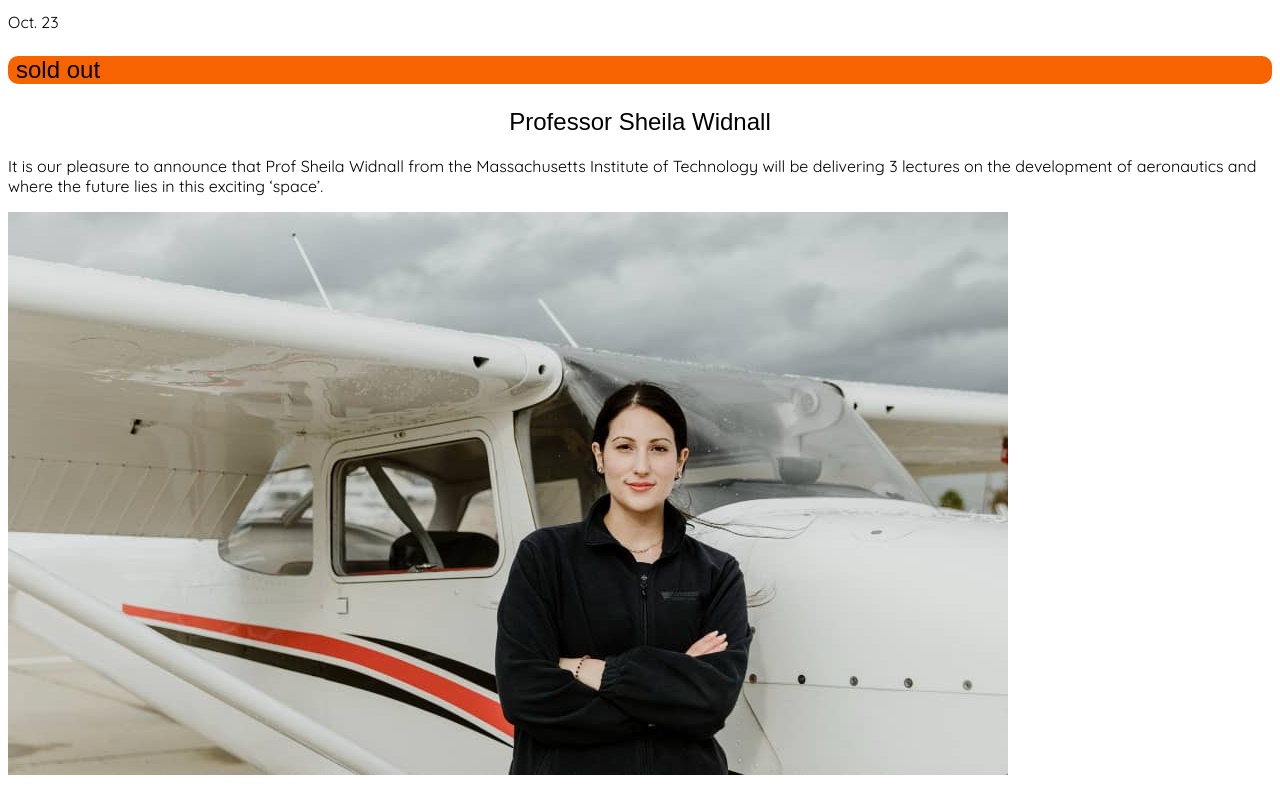
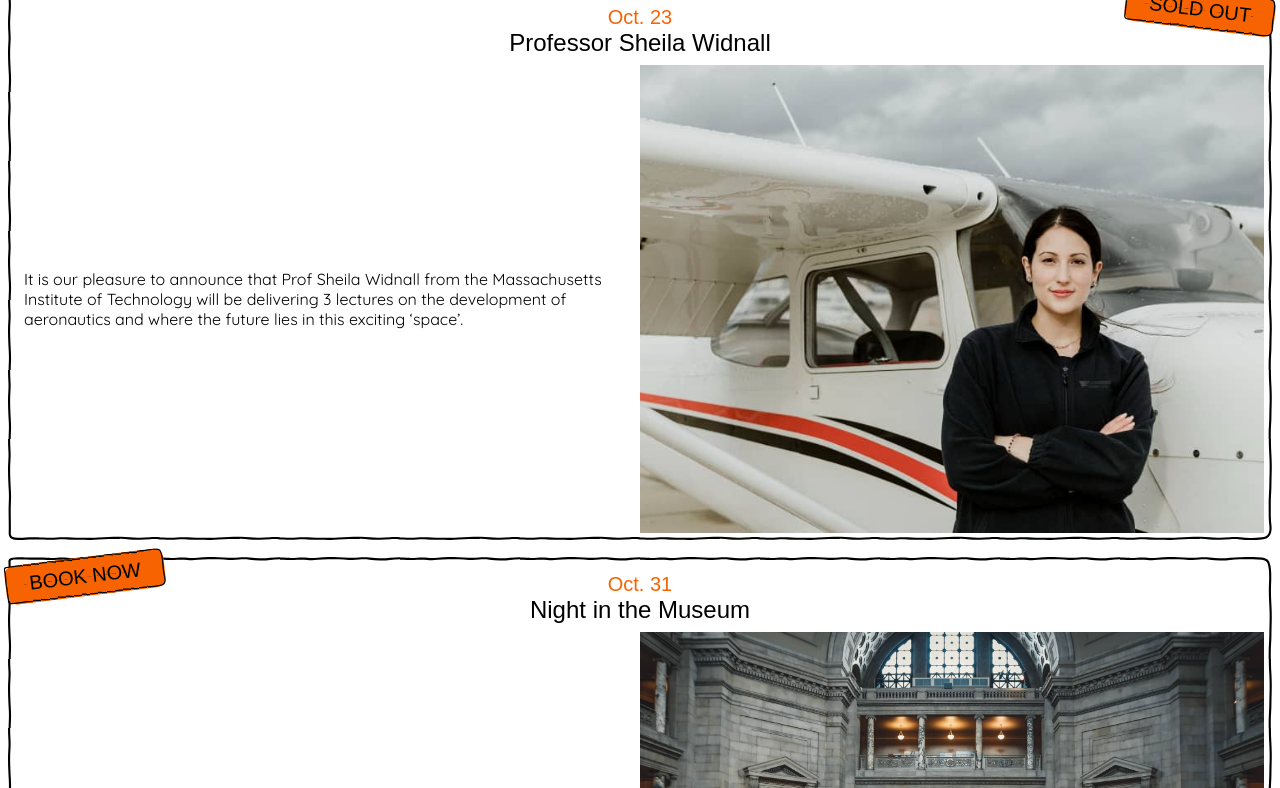
Before and after one commit to emelinesen/semester-project-1, a plain HTML site: page events.html in a window 1280 px wide. Shown: the part 203-991 px from the top of the page. Drawn offline with Linux system fonts and the light colour scheme; a web font is replaced by a local one.

Commit message:
Finished events page

```diff
--- a/events.html
+++ b/events.html
@@ -36,11 +36,11 @@
     <main class="page-content">
       <h1>Special Events</h1>
       <div class="event-list">
-        <article class="event">
+        <article class="event scribble-box">
           <p class="event-date">Oct. 23</p>
-          <p class="btn btn-orange event-status">sold out</p>
+          <p class="btn btn-orange event-status status-disabled scribble-box">sold out</p>
           <h2>Professor Sheila Widnall</h2>
-          <p>
+          <p class="event-text">
             It is our pleasure to announce that Prof Sheila Widnall from the
             Massachusetts Institute of Technology will be delivering 3 lectures
             on the development of aeronautics and where the future lies in this
@@ -48,11 +48,11 @@
           </p>
           <img src="images/sheila.jpg" alt="Professor Sheila Widnall" />
         </article>
-        <article class="event">
+        <article class="event scribble-box">
           <p class="event-date">Oct. 31</p>
-          <a href="coming-soon.html" class="btn btn-orange event-status">book now</a>
+          <a href="coming-soon.html" class="btn btn-orange event-status left status-abled scribble-box">book now</a>
           <h2>Night in the Museum</h2>
-          <p>
+          <p class="event-text">
             Get your family together for an exciting night in the museum as you
             sleep over beside dinosaurs and science displays. Bring your own
             sleeping bag and get ready to rough it as we go exploring the
@@ -63,17 +63,17 @@
             alt="The elephant exhibit at night"
           />
         </article>
-        <article class="event">
+        <article class="event scribble-box">
           <p class="event-date">Nov. 13</p>
-          <p class="btn btn-orange event-status">drop in</p>
+          <p class="btn btn-orange event-status status-disabled scribble-box">drop in</p>
           <h2>Energetica Exhibition</h2>
-          <p>
+          <p class="event-text">
             On loan from the NEMO Science Museum in Amsterdam, the Energetica
             exhibition is coming to the Community Science Museum. It’s a series
             of installations that allow visitors to experience the power of the
-            elements as we harness them. From solar energy powering lighting, to
+            elements as we harness them. <!-- From solar energy powering lighting, to
             ‘Wind Island’ that shows how turbines are able to use and control
-            wind to create power.
+            wind to create power. -->
           </p>
           <img src="images/energy.jpg" alt="Playing with a energy display" />
         </article>
--- a/style.css
+++ b/style.css
@@ -35,9 +35,14 @@ body {
 
 main {
   padding: 0.5rem;
+  padding-bottom: 2rem;
 }
 .page-content{
   padding-top: 116px;
+}
+
+.page-content h1{
+  margin: 1rem;
 }
 
 h1 {
@@ -77,10 +82,8 @@ h3 {
   padding: 0rem 0.5rem;
   border-radius: 10px;
   text-decoration: none;
-}
-
-.btn-orange {
-  background-color: var(--secondary-color);
+  text-align: center;
+  white-space: nowrap;
 }
 
 /* Header */
@@ -252,7 +255,7 @@ footer nav li {
 .hero .btn {
   position: absolute;
   bottom: 2.5rem;
-  left: 60%;
+  left: 50%;
  }
 
  .cards {
@@ -328,7 +331,12 @@ summary::marker {
 }
 
 /* exhibitions */
-.exhibition h2 {
+.exhibition-list, .event-list {
+  display: grid;
+  grid-template-columns: 1;
+  row-gap: 1rem;
+}
+.exhibition h2, .event h2 {
   margin: 0;
 }
  .exhibition img {
@@ -346,6 +354,68 @@ aspect-ratio: 3 / 1;
 aspect-ratio: 2 / 1;
 }
 
+/* Events */
+
+.event {
+  position: relative;
+  display: grid;
+  grid-template-columns: 1fr 1fr;
+  align-items: stretch;
+}
+
+.event-date {
+  font-family: var(--font-heading);
+  font-size: var(--font-size-h3);
+  color: var(--secondary-color);
+  text-align: center;
+  margin-bottom: 0;
+  margin-top: 0.5rem;
+  grid-column: 1 / -1;
+}
+
+.event h2 {
+    grid-column: 1 / -1;
+    margin-bottom: 0.5rem;
+}
+
+.btn-orange {
+  background-color: var(--secondary-color);
+  font-size: var(--font-size-h3);
+  text-transform: uppercase;
+  margin: 0;
+  padding-left: 1rem;
+  padding-right: 1rem;
+}
+.status.disabled {
+  cursor: default;
+}
+.event-status {
+  position: absolute;
+  top: -0.5rem;
+  right: -0.7rem;
+  transform: rotate(7deg);
+  margin: 0;
+}
+
+.event-status.left {
+  right: auto;
+  left: -0.7rem;
+  top: -0.5rem;
+  transform: rotate(-7deg);
+}
+
+.event-text {
+  margin: 0.5rem;
+  grid-column: 1;
+  align-self: center;
+}
+
+.event img {
+  grid-column: 2;
+  object-fit: cover;
+  width: 100%;
+  aspect-ratio: 4 / 3;
+}
   /* HUSKELISTE
   1. alle sider trenger 11px padding top pga header.
 
```
Also changed, not shown: exhibitions.html (+1 -1 lines).
